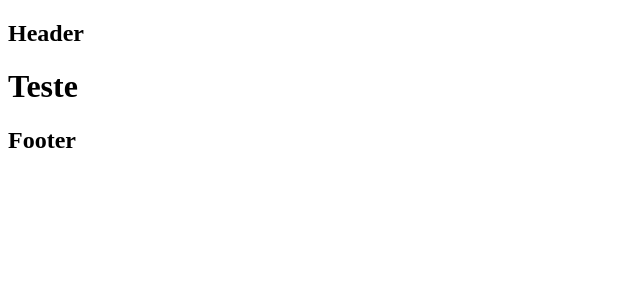
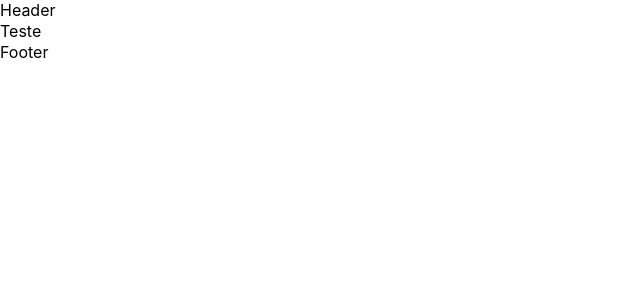
Before and after one commit to EricFranca96/mercadolocal, a SvelteKit app: page / in a window 1280 px wide. Shown: the top 300 px of the page, without its empty margins (0-640 px from the left). Built offline with nearby package versions, Linux system fonts and the light colour scheme.

Commit message:
global.css

```diff
--- /dev/null
+++ b/src/lib/global.css
@@ -0,0 +1,61 @@
+/* CSS reset */
+*, *::before, *::after {
+  box-sizing: border-box;
+}
+* {
+  margin: 0;
+}
+html {
+  scroll-behavior: smooth;
+  height: 100%;
+}
+body {
+  font-family: 'Inter', sans-serif;
+  line-height: 1.3;
+  -webkit-font-smoothing: antialiased;
+  color: var(--principal);
+  background: var(--bg);
+  height: 100%;
+  overflow-x: clip;
+}
+img, picture, video, canvas, svg {
+  display: block;
+  max-width: 100%;
+}
+input, button, textarea, select {
+  font: inherit;
+}
+p, span, h1, h2, h3, h4, h5, h6 {
+  font-size: 1rem;
+  overflow-wrap: break-word;
+  font-weight: normal;
+}
+ul {
+  list-style-type: none;
+  padding: 0;
+}
+ol {
+  padding: 0;
+}
+a {
+  color: var(--principal);
+  text-decoration: none;
+}
+button {
+  color: var(--principal);
+  border: none;
+  cursor: pointer;
+  padding: 0;
+  background: none;
+  text-underline-offset: 2px;
+  touch-action: manipulation;
+}
+:focus-visible {
+  outline: 1px auto var(--principal);
+  outline-offset: 2px;
+}
+input[disabled] {
+  cursor: not-allowed;
+  background-color: var(--bg);
+  color: var(--principal-2);
+}
--- a/src/routes/+layout.svelte
+++ b/src/routes/+layout.svelte
@@ -1,4 +1,5 @@
 <script>
+  import '$lib/global.css';
   import Header from "$lib/Header.svelte";
   import Footer from "$lib/Footer.svelte";
 </script>
```
